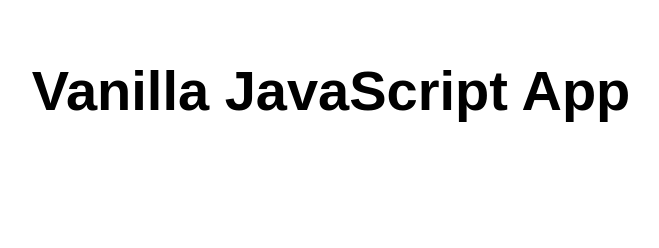
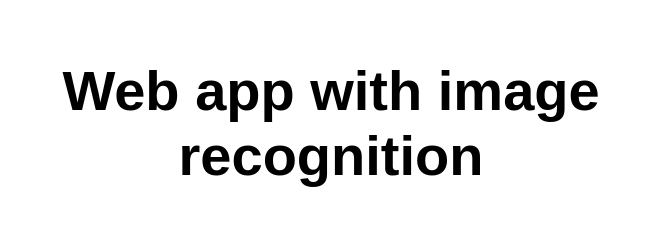
Before and after one commit to Henrikblarsen/web-app-with-image-recognition, a plain HTML site: page src/index.html in a window 1280 px wide. Shown: the whole page, without its empty margins (309-968 px from the left). Drawn offline with Linux system fonts and the light colour scheme.

Commit message:
H1 text updated

```diff
--- a/src/index.html
+++ b/src/index.html
@@ -10,7 +10,7 @@
 
 <body>
   <main>
-    <h1>Vanilla JavaScript App</h1>
+    <h1>Web app with image recognition</h1>
   </main>
 </body>
 
```
